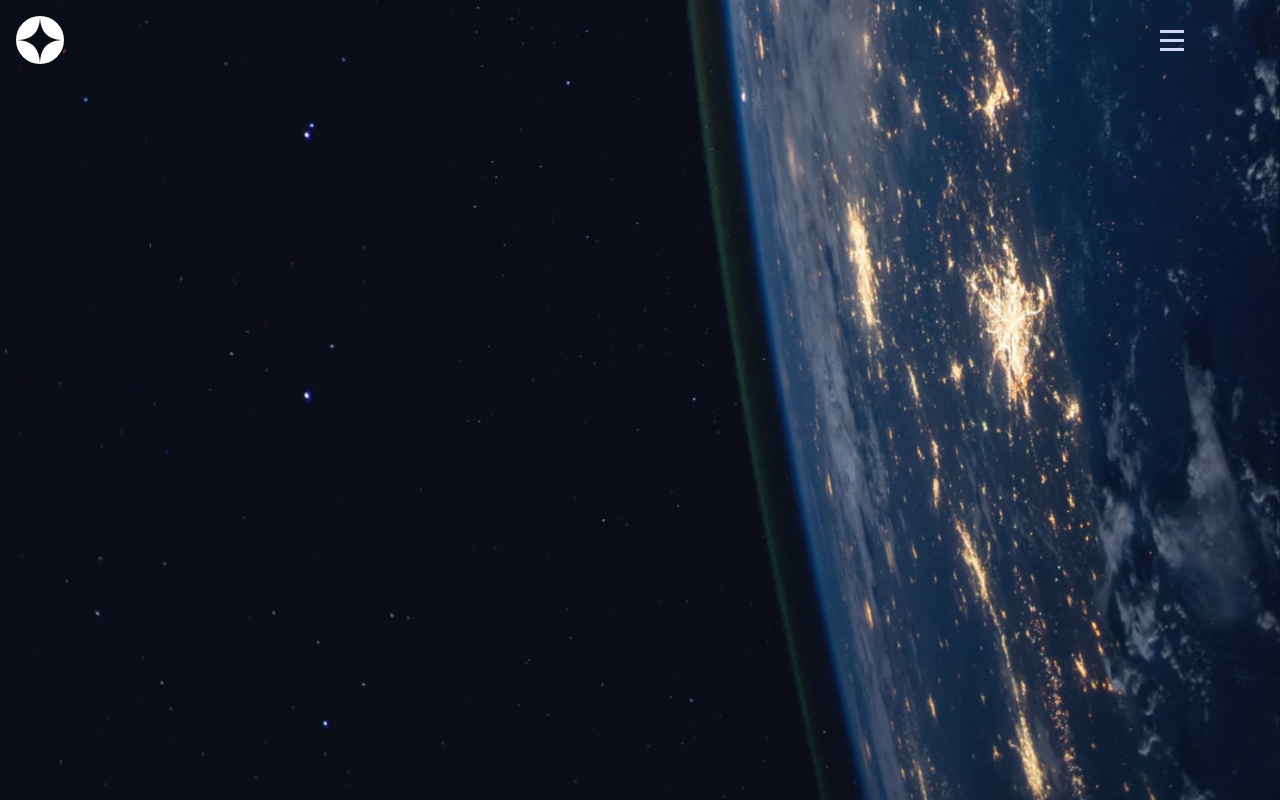
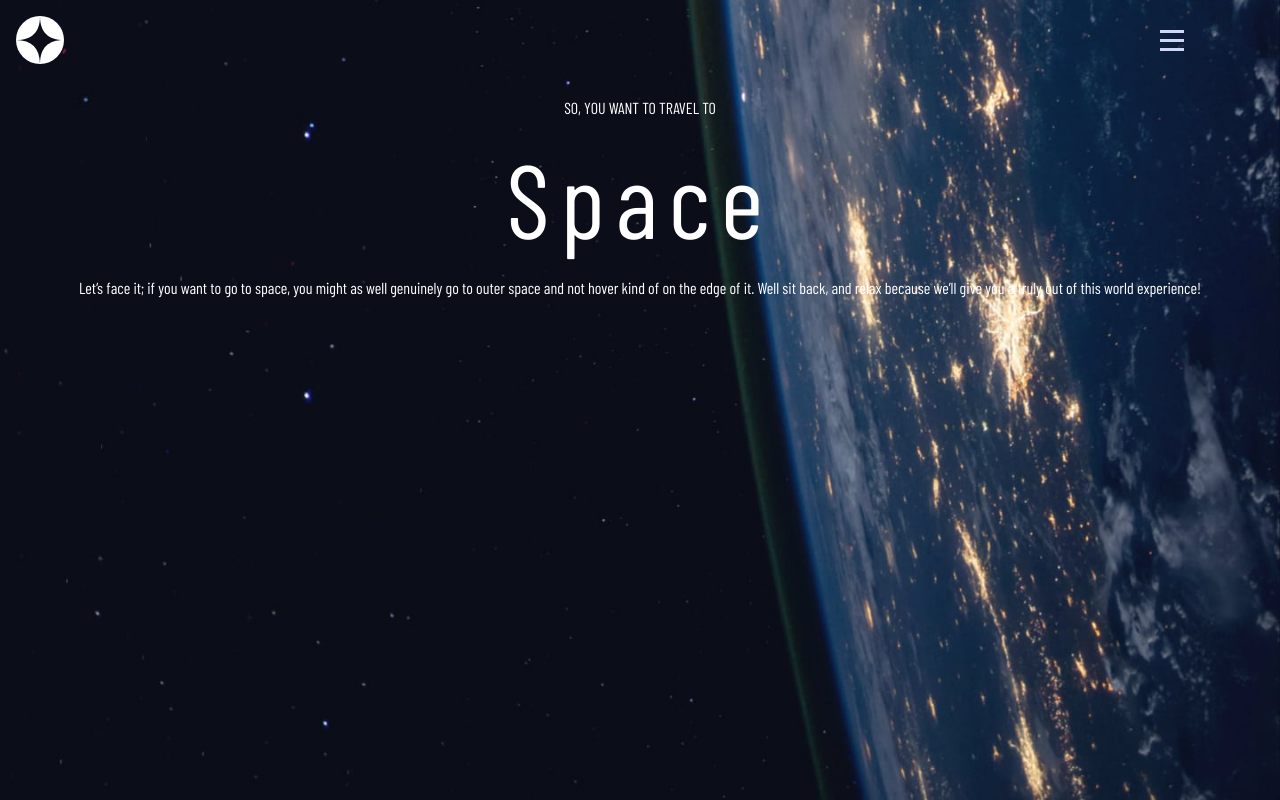
Before and after one commit to prophesierc/space-tourism-website-main, a Vue app in the folder app/: page / in a window 1280 px wide. Built offline with nearby package versions, Linux system fonts and the light colour scheme.

Commit message:
update 3 files and delete 1 file begin main work on home text content

```diff
--- a/app/src/App.vue
+++ b/app/src/App.vue
@@ -1,8 +1,9 @@
 <template>
   <v-app>
-    <main class="relative w-screen h-screen overflow-hidden">
-      <NavBar class="absolute top-0 left-0 z-10 w-full" />
-      <ImageHandler class="absolute top-0 left-0 w-full h-full z-0" />
+    <main>
+      <ImageHandler />
+      <NavBar />
+      <HomeContent />
     </main>
   </v-app>
 </template>
@@ -10,4 +11,5 @@
 <script setup>
 import ImageHandler from '@/components/ImageHandler.vue';
 import NavBar from '@/components/NavBar.vue';
+import HomeContent from '@/components/HomeContent.vue';
 </script>
--- /dev/null
+++ b/app/src/components/HomeContent.vue
@@ -0,0 +1,18 @@
+<template>
+    <div class="absolute text-white w-100 top-24 text-center"
+    style="font-family: var(--ff-barlow-condensed);">
+        <h1>SO, YOU WANT TO TRAVEL TO</h1>
+        <h2 class="text-[104px] tracking-widest"
+        style="font-family: var(--ff-barlow-condensed);">Space</h2>
+        <!-- needs custom font -->
+        <p>
+            Let’s face it; if you want to go to space, you might as well genuinely go to
+            outer space and not hover kind of on the edge of it. Well sit back, and relax
+            because we’ll give you a truly out of this world experience!
+        </p>
+    </div>
+</template>
+
+<script setup>
+  defineOptions({ name: 'HomeContent'});
+</script>
--- a/app/src/components/NavBar.vue
+++ b/app/src/components/NavBar.vue
@@ -1,5 +1,5 @@
 <template>
-  <v-container class="p-6 flex justify-between items-center"
+  <v-container class="p-6 flex justify-between items-center absolute top-0 left-0"
     style="font-family: var(--ff-barlow-condensed);">
 
     <v-row align="center" justify="space-between" class="w-full">
@@ -73,10 +73,3 @@ const drawer = ref(false);
 
 defineOptions({ name: 'NavBar' });
 </script>
-
-<style scoped>
-.custom-item {
-  font-size: 1.5rem !important;
-  letter-spacing: 0.5rem !important;
-}
-</style>
```
Also changed, not shown: app/src/assets/index.html (deleted, +0 -27 lines), app/src/components/ImageHandler.vue (indentation only).
